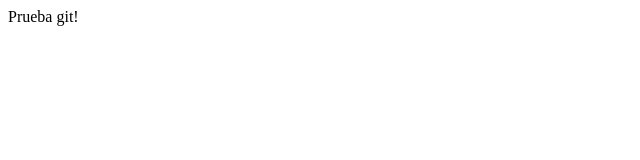
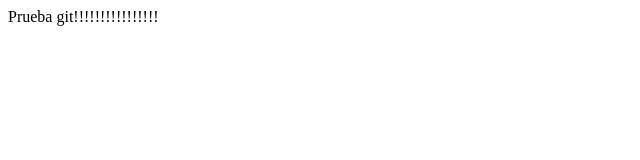
Before and after one commit to Rodulforo8/prueba, a plain HTML site: page index.html in a window 1280 px wide. Shown: the whole page, without its empty margins (0-640 px from the left). Drawn offline with Linux system fonts and the light colour scheme.

Commit message:
change index

```diff
--- a/index.html
+++ b/index.html
@@ -5,7 +5,7 @@
 
 </head>
 <body>
-    Prueba git!
+    Prueba git!!!!!!!!!!!!!!!!
 </body>
 
 </html>
```
